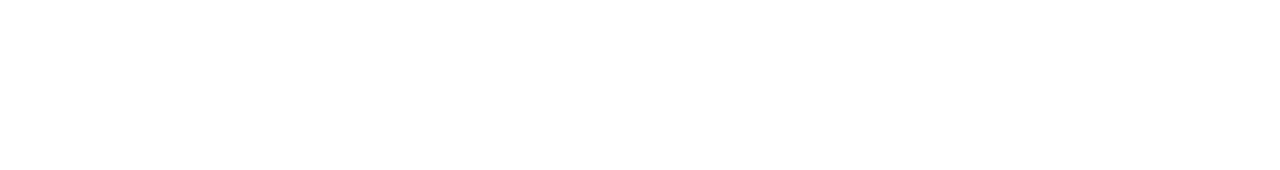
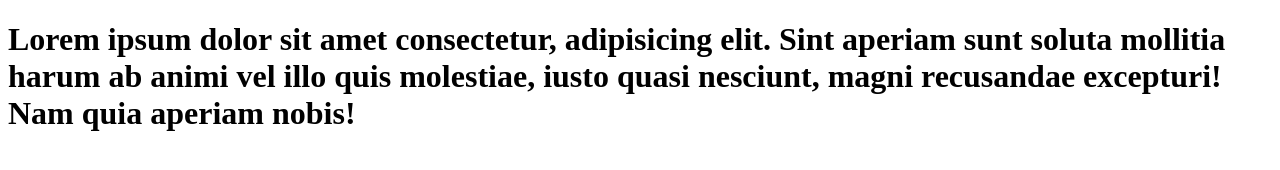
Before and after one commit to Vladbf03/git-intro, a plain HTML site: page index.html in a window 1280 px wide. Drawn offline with Linux system fonts and the light colour scheme.

Commit message:
Add Head

```diff
--- a/index.html
+++ b/index.html
@@ -6,6 +6,7 @@
     <title>Document</title>
 </head>
 <body>
-
+    <h1>Lorem ipsum dolor sit amet consectetur, adipisicing elit. Sint aperiam sunt soluta mollitia harum ab animi vel illo quis molestiae, iusto quasi nesciunt, magni recusandae excepturi! Nam quia aperiam nobis!
+        </h1>
 </body>
 </html>
```
